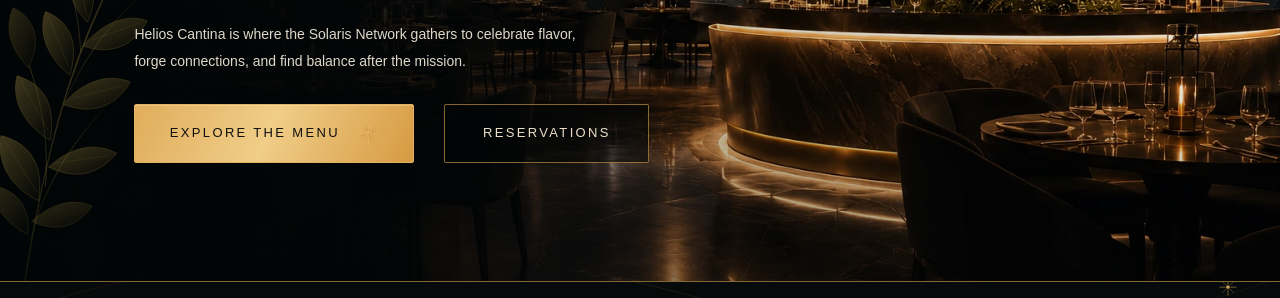
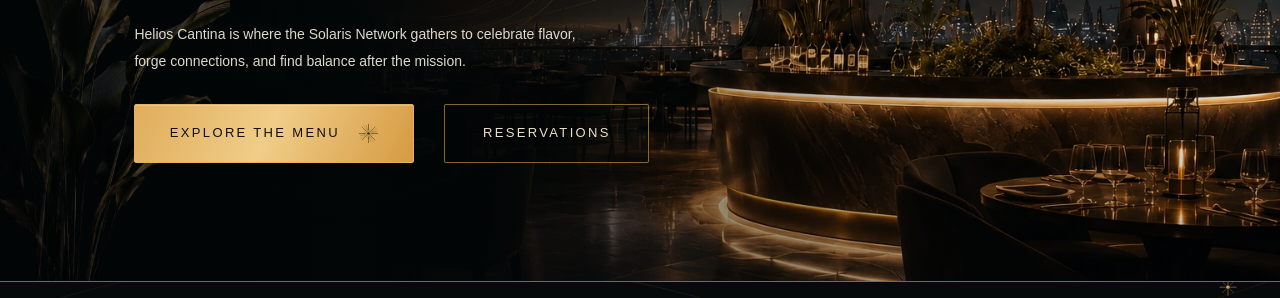
Before and after one commit to progritit/restaurant_page, a website built with webpack: page src/template.html in a window 1280 px wide. Shown: the part 290-588 px from the top of the page. Built offline with nearby package versions, Linux system fonts and the light colour scheme.

Commit message:
feat(home): refine hero visuals and botanical integration

```diff
--- a/src/styles.css
+++ b/src/styles.css
@@ -274,6 +274,11 @@ blockquote {
     flex: 0 0 auto;
 }
 
+.gold-button .button-icon {
+    filter: brightness(0) saturate(100%);
+    opacity: 0.78;
+}
+
 .solar-divider {
     display: grid;
     width: min(100%, 430px);
@@ -323,21 +328,39 @@ blockquote {
 
 .home-hero {
     position: relative;
-    height: 480px;
+    height: clamp(480px, 31vw, 600px);
     overflow: hidden;
     border-bottom: 1px solid var(--gold-line);
 }
 
 .home-hero::before {
+    content: "";
     position: absolute;
     z-index: 1;
     top: 12px;
-    bottom: -40px;
-    left: -16px;
-    width: clamp(150px, 18vw, 285px);
-    background: url("../assets/decorations/botanical-frond.svg") left bottom / contain no-repeat;
+    bottom: 0;
+    left: 0;
+    width: clamp(210px, 18vw, 280px);
+    height: 100%;
+    background-image: url("../assets/decorations/hero-botanical.webp");
+    background-repeat: no-repeat;
+    background-position: left bottom;
+    background-size: auto 105%;
     content: "";
-    opacity: 0.72;
+    opacity: 0.42;
+    filter: brightness(0.65) saturate(0.8);
+    pointer-events: none;
+}
+
+.home-hero::after {
+    content: "";
+    position: absolute;
+    inset: 0;
+    background: linear-gradient(90deg,
+            rgba(2, 6, 7, 0.3) 0%,
+            rgba(2, 6, 7, 0.72) 27%,
+            rgba(2, 6, 7, 0.15) 55%,
+            transparent 75%);
     pointer-events: none;
 }
 
@@ -351,7 +374,7 @@ blockquote {
 
 .home-hero-image {
     object-fit: cover;
-    object-position: center 52%;
+    object-position: center 35%;
 }
 
 .home-hero-shade {
@@ -499,7 +522,8 @@ blockquote {
 .experience-card-footer {
     display: grid;
     min-height: 77px;
-    grid-template-columns: 58px 1fr;
+    grid-template-columns: 72px 1fr;
+    column-gap: 10px;
     align-items: center;
     border-top: 1px solid rgba(212, 160, 75, 0.33);
 }
```
Also changed, not shown: assets/decorations/botanical-frond.svg (deleted), assets/decorations/hero-botanical.webp (added).
